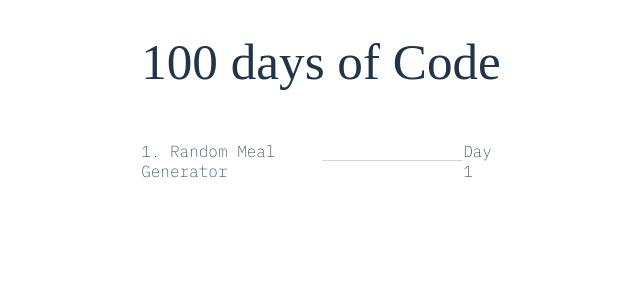
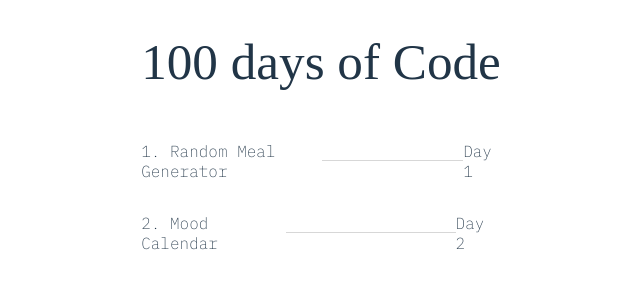
Before and after one commit to byfolarin/100-days-of-Code, a React (Vite) app in the folder code-100/: page / in a window 1280 px wide. Shown: the top 300 px of the page, without its empty margins (319-959 px from the left). Built offline with nearby package versions, Linux system fonts and the light colour scheme; a web font is replaced by a local one.

Commit message:
second task commits css

```diff
--- a/code-100/src/App.jsx
+++ b/code-100/src/App.jsx
@@ -9,11 +9,12 @@ function App() {
 
 
       <div className="container">
-      <p>1. Random Meal Generator</p>
-      <div className="rule"></div>
-      <p>Day 1</p>
+      <p>1. Random Meal Generator</p> <div className="rule"></div> <p>Day 1</p>
       </div>
 
+      <div className="container">
+      <p>2. Mood Calendar</p> <div className="rule"></div> <p>Day 2</p>
+      </div>
 
 
       <RandomMeal />
--- a/code-100/src/index.css
+++ b/code-100/src/index.css
@@ -38,7 +38,6 @@ body {
 }
 
 h1 {
-
   font-family: "Hedvig Letters Serif", serif;
   font-optical-sizing: auto;
   font-weight: 400;
```
